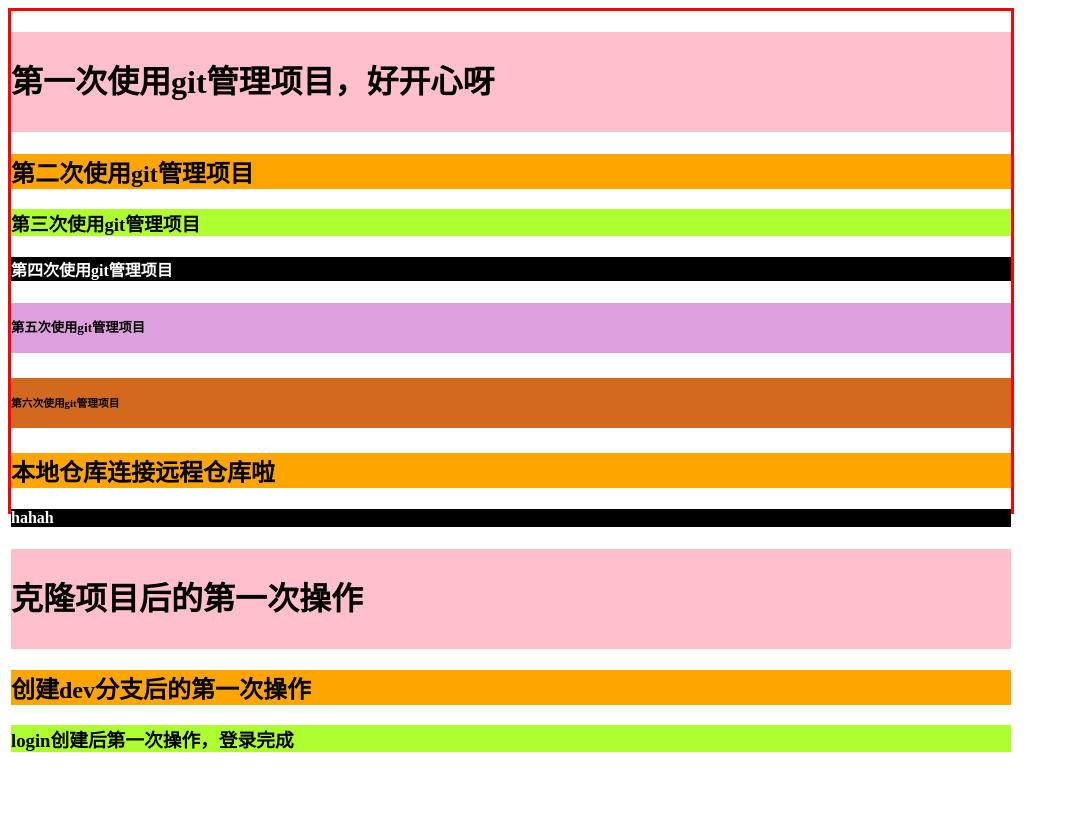
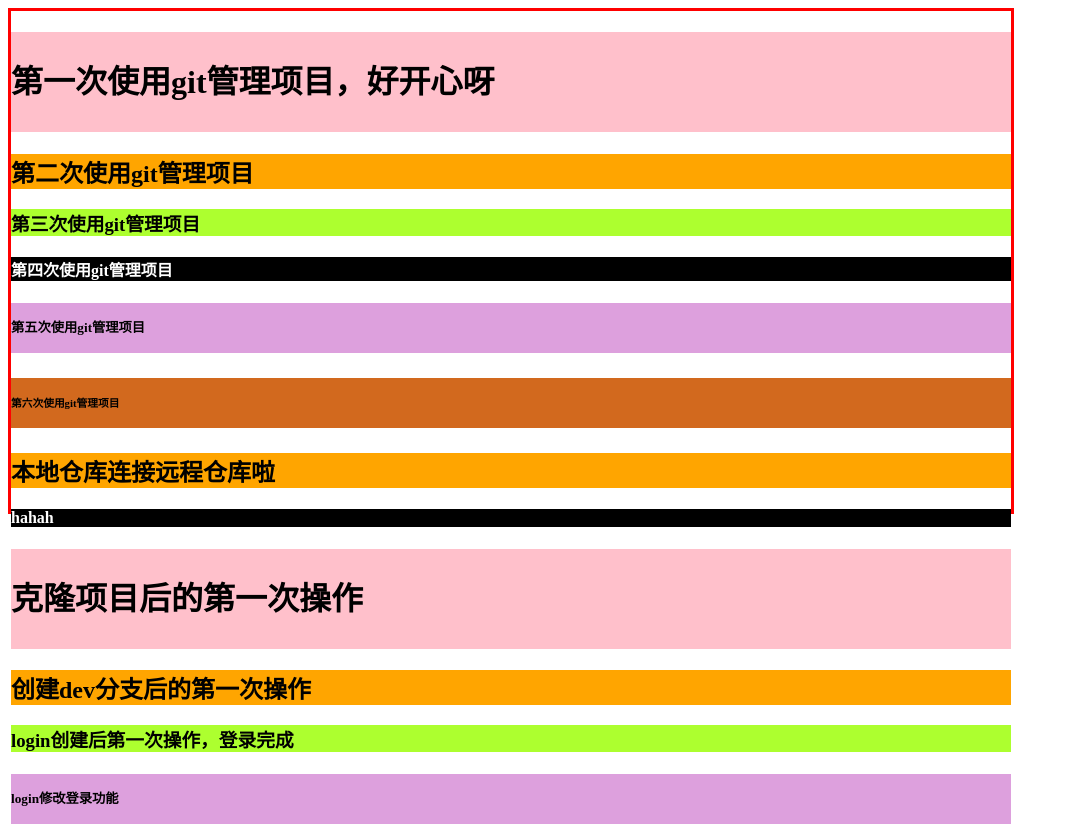
Before and after one commit to dkl0701/2303NB, a plain HTML site: page index.html in a window 1280 px wide. Shown: the whole page, without its empty margins (0-1069 px from the left). Before the commit the page ends 800 px from the top, so only its background shows below. Drawn offline with Linux system fonts and the light colour scheme.

Commit message:
login修改登录功能

```diff
--- a/index.html
+++ b/index.html
@@ -19,6 +19,7 @@
       <h1>克隆项目后的第一次操作</h1>
       <h2>创建dev分支后的第一次操作</h2>
       <h3>login创建后第一次操作，登录完成</h3>
+      <h5>login修改登录功能</h5>
     </div>
   </body>
 </html>
```
